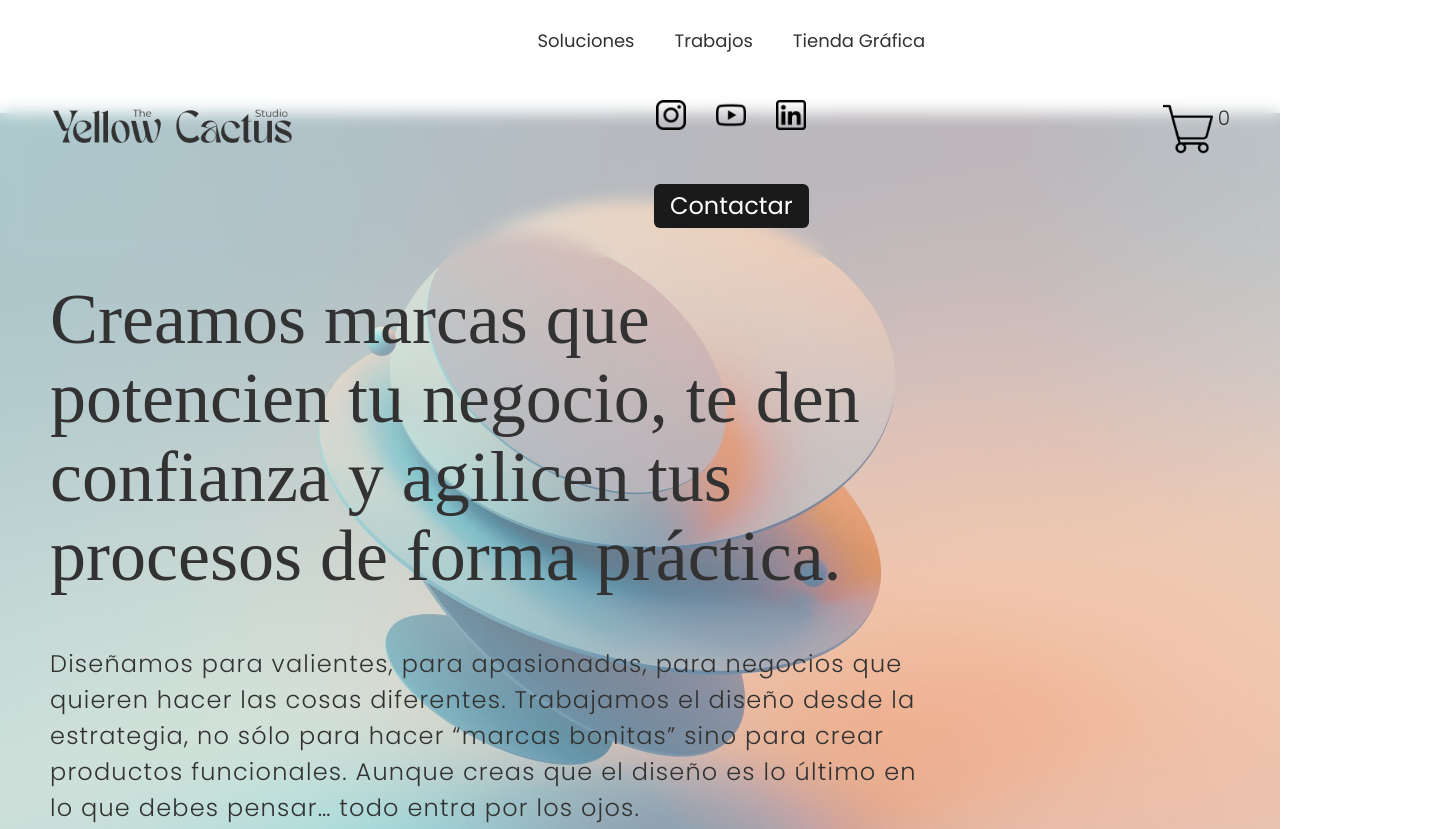
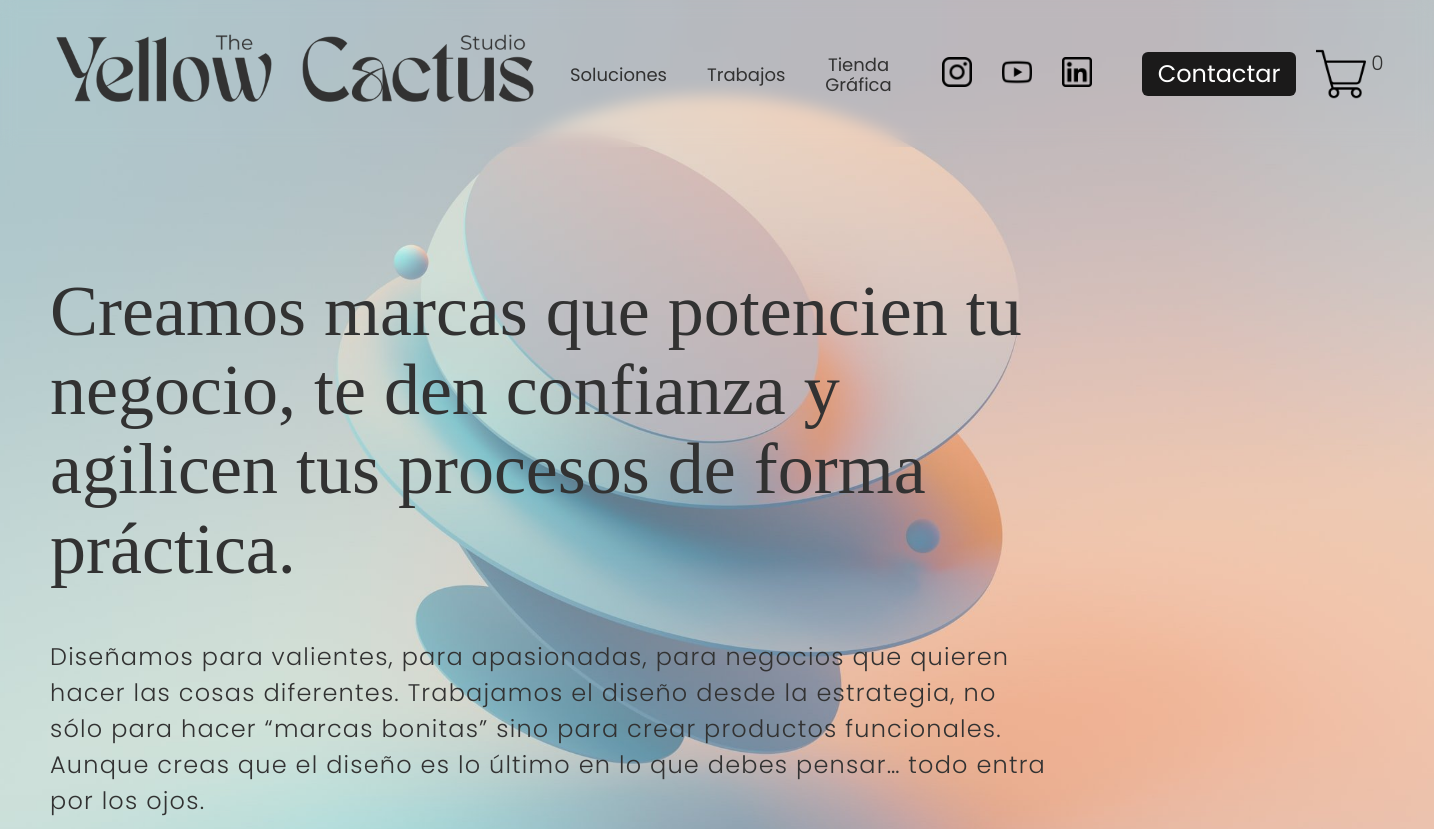
Before and after one commit to Jsainzfc/PF-Sainz-de-la-Maza-Desarrollo-Web, a website: page index.html in a window 1280 px wide. Shown: the top 829 px of the page, 1434 px wide, since content can reach past the window. Drawn offline with nearby package versions, Linux system fonts and the light colour scheme; a web font is replaced by a local one.

Commit message:
Versión escritorio lista

```diff
--- a/src/scss/componentes/about-us.scss
+++ b/src/scss/componentes/about-us.scss
@@ -14,10 +14,20 @@
       width: 45%;
       gap: 30px;
     }
+
+    @include breakpoint (large) {
+      width: 100%;
+    }
   }
 
   @include breakpoint (medium) {
     flex-direction: row;
     flex-wrap: wrap;
   }
+
+  @include breakpoint (large) {
+    display: grid;
+    grid-template-columns: repeat(3, 1fr);
+  }
+
 }
--- a/src/scss/componentes/contacto.scss
+++ b/src/scss/componentes/contacto.scss
@@ -73,4 +73,8 @@
 
 .maps {
   width: 100%;
+
+  @include breakpoint(large) {
+    width: 80%;
+  }
 }
--- a/src/scss/componentes/footer.scss
+++ b/src/scss/componentes/footer.scss
@@ -24,6 +24,10 @@
         font-size: 18px;
       }
     }
+
+    @include breakpoint(medium) {
+      flex-direction: row;
+    }
   }
 
   &__ssnn {
@@ -39,4 +43,10 @@
   @include breakpoint(medium) {
     gap: 50px;
   }
+
+  @include breakpoint(medium) {
+    display: grid;
+    grid-template-columns: repeat(3, 1fr);
+    padding: 80px;
+  }
 }
--- a/src/scss/componentes/hamburger.scss
+++ b/src/scss/componentes/hamburger.scss
@@ -18,6 +18,10 @@
       height: 5px;
     }
   }
+
+  @include breakpoint(large) {
+    display: none;
+  }
 }
 
 .transform_active {
--- a/src/scss/componentes/header.scss
+++ b/src/scss/componentes/header.scss
@@ -1,4 +1,5 @@
 @use "../globals/" as *;
+@use "../util/" as *;
 
 .header {
   &--index {
@@ -15,10 +16,22 @@
   &--tienda {
     @extend .header;
     background-image: url('/assets/background.jpg');
+
+    h1 {
+      @include breakpoint(large) {
+        max-width: 100%;
+      }
+    }
   }
 
   &--contact {
     @extend .header;
     background-image: url('/assets/fondo-contact.jpg');
+
+    h1 {
+      @include breakpoint(large) {
+        max-width: 100%;
+      }
+    }
   }
 }
--- a/src/scss/componentes/navbar.scss
+++ b/src/scss/componentes/navbar.scss
@@ -28,6 +28,10 @@
     @include breakpoint (medium) {
       max-width: 500px;
     }
+
+    @include breakpoint (large) {
+      width: 500px;
+    }
   }
 
   &__menu {
@@ -54,11 +58,29 @@
         font-size: 24px;
       }
     }
+
+    @include breakpoint(large) {
+      display: flex;
+      flex-direction: row;
+      justify-content: space-evenly;
+      gap: 50px;
+      width: 100%;
+    }
   }
 
   &__navigation {
     font-size: 20px;
     gap: 40px;
+
+    @include breakpoint(large) {
+      flex-direction: row;
+    }
+
+    a {
+      @include breakpoint(large) {
+        font-size: 18px;
+      }
+    }
   }
 
   &__ssnn {
@@ -91,4 +113,9 @@
     grid-template-columns: repeat(3, auto);
     padding: 30px 0px;
   }
+
+  @include breakpoint(large) {
+    grid-template-columns: auto 1fr auto;
+    padding: 30px 50px;
+  }
 }
--- a/src/scss/componentes/opinions.scss
+++ b/src/scss/componentes/opinions.scss
@@ -11,6 +11,11 @@
     z-index: 0;
     gap: 30px;
     padding: 50px 30px;
+
+    @include breakpoint(large) {
+      padding-top: 150px;
+      padding-bottom: 150px;
+    }
   }
 
   p {
--- a/src/scss/componentes/servicios.scss
+++ b/src/scss/componentes/servicios.scss
@@ -10,6 +10,10 @@
       display: grid;
       grid-template-columns: repeat(2, 1fr);
       align-items: flex-start;
+    }
+
+    @include breakpoint (large) {
+      grid-template-columns: repeat(4, 1fr);
     }
   }
 }
--- a/src/scss/componentes/soluciones.scss
+++ b/src/scss/componentes/soluciones.scss
@@ -13,6 +13,10 @@
     @include breakpoint (medium) {
       width: 45%;
     }
+
+    @include breakpoint (large) {
+      width: 100%;
+    }
   }
 
   @include breakpoint (medium) {
@@ -20,6 +24,13 @@
     flex-wrap: wrap;
     column-gap: 100px;
     row-gap: 80px;
+  }
+
+  @include breakpoint (large) {
+    display: grid;
+    grid-template-columns: repeat(3, 1fr);
+    align-items: flex-start;
+    gap: 150px;
   }
 }
 
--- a/src/scss/componentes/tienda.scss
+++ b/src/scss/componentes/tienda.scss
@@ -26,6 +26,12 @@
       display: grid;
       grid-template-columns: repeat(2, 1fr);
       gap: 80px;
+    }
+
+    @include breakpoint (large) {
+      display: grid;
+      grid-template-columns: repeat(3, 1fr);
+      gap: 100px;
     }
   }
 
--- a/src/scss/componentes/trabajos.scss
+++ b/src/scss/componentes/trabajos.scss
@@ -18,4 +18,9 @@
     display: grid;
     grid-template-columns: repeat(2, 1fr);
   }
+
+  @include breakpoint (large) {
+    display: grid;
+    grid-template-columns: repeat(4, 1fr);
+  }
 }
--- a/src/scss/globals/boilerplate.scss
+++ b/src/scss/globals/boilerplate.scss
@@ -16,6 +16,10 @@ body {
 
   @include breakpoint (medium) {
     grid-template-rows: auto auto 1fr auto;
+  }
+
+  @include breakpoint (large) {
+    gap: 125px;
   }
 }
 
@@ -163,11 +167,26 @@ p {
     gap: 50px;
     min-height: 100vh;
   }
+
+  @include breakpoint (large) {
+    margin-top: -280px;
+    padding-top: 280px;
+  }
+
+  &>* {
+    @include breakpoint(large) {
+      max-width: 75%;
+    }
+  }
 }
 
 main {
   @extend .flex__col, .flex--center;
   gap: 80px;
+
+  @include breakpoint (large) {
+    gap: 125px;
+  }
 }
 
 .important-text {
--- a/src/scss/style.scss
+++ b/src/scss/style.scss
@@ -1,66 +1,3 @@
 @use "util" as *;
 @use "globals";
 @use "componentes";
-
-
-/* Versión para desktop */
-@include breakpoint (large) {
-  .navBar__logo {
-    width: 250px;
-  }
-
-  .hamburger {
-    display: none;
-  }
-
-  .navBar {
-    grid-template-columns: auto 1fr auto;
-    padding: 30px 50px;
-  }
-
-  .navBar__menu {
-    display: flex;
-    justify-content: space-evenly;
-    gap: 50px;
-  }
-
-  .navBar__navigation {
-    flex-direction: row;
-  }
-
-  .navBar__navigation a{
-    font-size: 18px;
-  }
-
-  header {
-    height: 85vh;
-  }
-
-  header>* {
-    max-width: 75%;
-  }
-
-  .tienda__products {
-    grid-template-columns: repeat(3, 1fr);
-    gap: 100px;
-  }
-
-  .servicios__items {
-    grid-template-columns: repeat(4, 1fr);
-  }
-
-  .container--about {
-    display: grid;
-    grid-template-columns: repeat(3, 1fr);
-    gap: 100px;
-  }
-
-  .about {
-    width: auto;
-  }
-
-  footer.container {
-    display: grid;
-    grid-template-columns: repeat(3, 1fr);
-  }
-}
```
Also changed, not shown: src/tienda-grafica.html (+1 -1 lines), assets/css/style.css, 1 other file.
